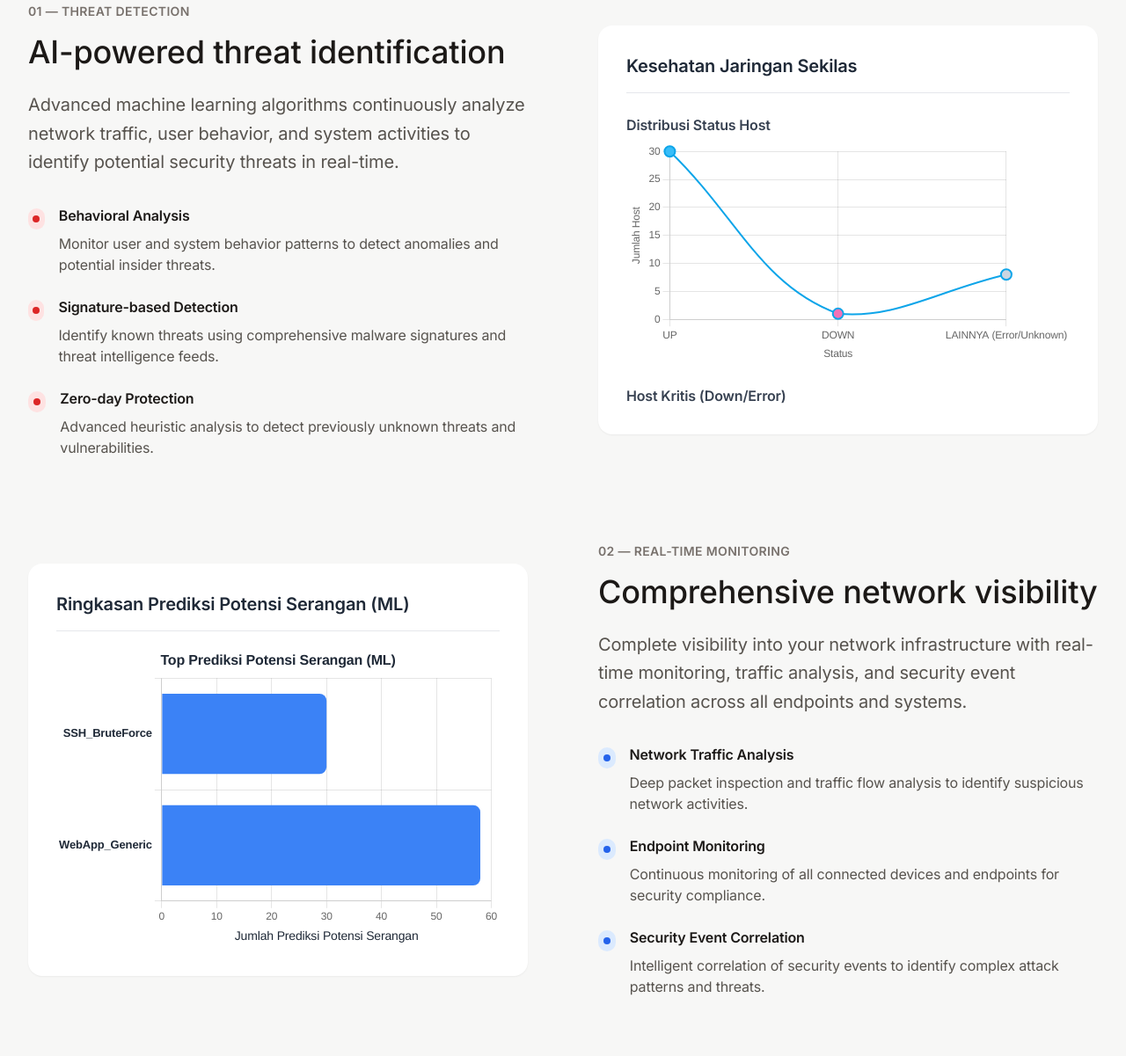
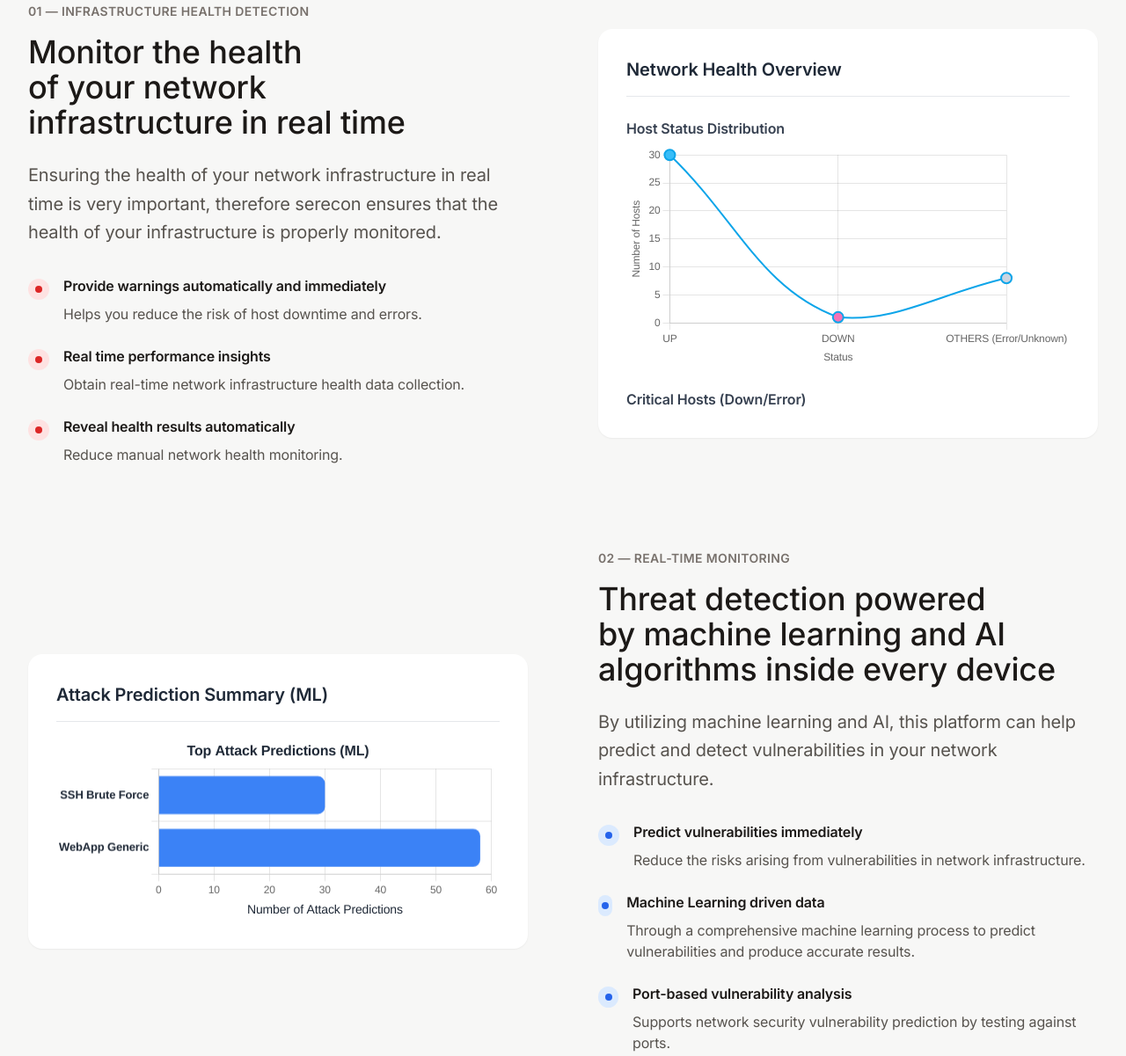
Before and after one commit to alegarsio/Joglo-Io, a website: page public/security.html in a window 1280 px wide. Shown: the part 1243-2444 px from the top of the page at 88% size. Drawn offline with nearby package versions, Linux system fonts and the light colour scheme.

Commit message:
update content

```diff
--- a/public/security.html
+++ b/public/security.html
@@ -38,7 +38,7 @@
                 </div>
                 <nav class="hidden md:flex items-center space-x-8">
                     <a href="/" class="text-stone-600 hover:text-stone-900 transition-colors text-sm font-medium">Home</a>
-                    <a href="/business" class="text-stone-900 font-medium text-sm">Business Solutions</a>
+                    <a href="/agency" class="text-stone-900 font-medium text-sm">Business Solutions</a>
                     <a href="security.html" class="text-stone-900 font-medium text-sm">Network Security Solutions</a>
                     <button class="bg-stone-900 text-white px-4 py-2 rounded-md text-sm font-medium hover:bg-stone-800 transition-colors">
                         Get Started
@@ -110,12 +110,12 @@
                 <div class="grid lg:grid-cols-2 gap-20 items-center">
                     <div>
                         <div class="mb-8">
-                            <span class="text-sm font-semibold text-stone-500 uppercase tracking-wide mb-4 block">01 — Threat Detection</span>
+                            <span class="text-sm font-semibold text-stone-500 uppercase tracking-wide mb-4 block">01 — Infrastructure Health Detection</span>
                             <h3 class="text-4xl font-medium text-stone-900 mb-6 text-balance">
-                                AI-powered threat identification
+                               Monitor the health of your network infrastructure in real time
                             </h3>
                             <p class="text-xl text-stone-600 leading-relaxed mb-8">
-                                Advanced machine learning algorithms continuously analyze network traffic, user behavior, and system activities to identify potential security threats in real-time.
+                               Ensuring the health of your network infrastructure in real time is very important, therefore serecon ensures that the health of your infrastructure is properly monitored.
                             </p>
                         </div>
 
@@ -125,8 +125,8 @@
                                     <div class="w-2 h-2 bg-red-600 rounded-full"></div>
                                 </div>
                                 <div>
-                                    <h4 class="font-semibold text-stone-900 mb-2">Behavioral Analysis</h4>
-                                    <p class="text-stone-600">Monitor user and system behavior patterns to detect anomalies and potential insider threats.</p>
+                                    <h4 class="font-semibold text-stone-900 mb-2">Provide warnings automatically and immediately</h4>
+                                    <p class="text-stone-600">Helps you reduce the risk of host downtime and errors.</p>
                                 </div>
                             </div>
 
@@ -135,8 +135,8 @@
                                     <div class="w-2 h-2 bg-red-600 rounded-full"></div>
                                 </div>
                                 <div>
-                                    <h4 class="font-semibold text-stone-900 mb-2">Signature-based Detection</h4>
-                                    <p class="text-stone-600">Identify known threats using comprehensive malware signatures and threat intelligence feeds.</p>
+                                    <h4 class="font-semibold text-stone-900 mb-2">Real time performance insights</h4>
+                                    <p class="text-stone-600">Obtain real-time network infrastructure health data collection.</p>
                                 </div>
                             </div>
 
@@ -145,8 +145,8 @@
                                     <div class="w-2 h-2 bg-red-600 rounded-full"></div>
                                 </div>
                                 <div>
-                                    <h4 class="font-semibold text-stone-900 mb-2">Zero-day Protection</h4>
-                                    <p class="text-stone-600">Advanced heuristic analysis to detect previously unknown threats and vulnerabilities.</p>
+                                    <h4 class="font-semibold text-stone-900 mb-2">Reveal health results automatically</h4>
+                                    <p class="text-stone-600">Reduce manual network health monitoring.</p>
                                 </div>
                             </div>
                         </div>
@@ -155,17 +155,17 @@
 <script src="https://cdn.jsdelivr.net/npm/chart.js"></script>
 
 <div class="bg-white rounded-2xl p-8 shadow-sm">
-  <h2 class="text-xl font-semibold text-gray-800 mb-4">Kesehatan Jaringan Sekilas</h2>
+<h2 class="text-xl font-semibold text-gray-800 mb-4">Network Health Overview</h2>
 <hr class="mb-6">
 
 <div class="mb-6">
-    <h3 class="text-md font-semibold text-gray-700 mb-2">Distribusi Status Host</h3>
+    <h3 class="text-md font-semibold text-gray-700 mb-2">Host Status Distribution</h3>
     <canvas id="statusChart" height="150"></canvas>
 </div>
 
 <div>
-    <h3 class="text-md font-semibold text-gray-700">Host Kritis (Down/Error)</h3>
-    <!-- Tambahkan bagian daftar host kritis jika diperlukan -->
+    <h3 class="text-md font-semibold text-gray-700">Critical Hosts (Down/Error)</h3>
+    <!-- Add critical host list section if needed -->
 </div>
 </div>
 
@@ -174,10 +174,10 @@
 new Chart(ctx, {
     type: 'line',
     data: {
-      labels: ['UP', 'DOWN', 'LAINNYA (Error/Unknown)'],
+        labels: ['UP', 'DOWN', 'OTHERS (Error/Unknown)'],
         datasets: [{
-        label: 'Jumlah Host',
-        data: [30, 1, 8], // Ganti dengan data kamu
+            label: 'Number of Hosts',
+            data: [30, 1, 8], // Change with your data
             backgroundColor: ['#38bdf8', '#f472b6', '#cbd5e1'],
             borderColor: '#0ea5e9',
             borderWidth: 2,
@@ -195,7 +195,7 @@
                 beginAtZero: true,
                 title: {
                     display: true,
-            text: 'Jumlah Host',
+                    text: 'Number of Hosts',
                 }
             },
             x: {
@@ -222,11 +222,10 @@
                         <div class="mb-8">
                             <span class="text-sm font-semibold text-stone-500 uppercase tracking-wide mb-4 block">02 — Real-time Monitoring</span>
                             <h3 class="text-4xl font-medium text-stone-900 mb-6 text-balance">
-                                Comprehensive network visibility
+                              Threat detection powered by machine learning and AI algorithms inside every device
                             </h3>
                             <p class="text-xl text-stone-600 leading-relaxed mb-8">
-                                Complete visibility into your network infrastructure with real-time monitoring, traffic analysis, and security event correlation across all endpoints and systems.
-                            </p>
+                               By utilizing machine learning and AI, this platform can help predict and detect vulnerabilities in your network infrastructure.
                         </div>
 
                         <div class="space-y-6">
@@ -235,8 +234,8 @@
                                     <div class="w-2 h-2 bg-blue-600 rounded-full"></div>
                                 </div>
                                 <div>
-                                    <h4 class="font-semibold text-stone-900 mb-2">Network Traffic Analysis</h4>
-                                    <p class="text-stone-600">Deep packet inspection and traffic flow analysis to identify suspicious network activities.</p>
+                                    <h4 class="font-semibold text-stone-900 mb-2">Predict vulnerabilities immediately</h4>
+                                    <p class="text-stone-600">Reduce the risks arising from vulnerabilities in network infrastructure.</p>
                                 </div>
                             </div>
 
@@ -245,8 +244,8 @@
                                     <div class="w-2 h-2 bg-blue-600 rounded-full"></div>
                                 </div>
                                 <div>
-                                    <h4 class="font-semibold text-stone-900 mb-2">Endpoint Monitoring</h4>
-                                    <p class="text-stone-600">Continuous monitoring of all connected devices and endpoints for security compliance.</p>
+                                    <h4 class="font-semibold text-stone-900 mb-2">Machine Learning driven data</h4>
+                                    <p class="text-stone-600">Through a comprehensive machine learning process to predict vulnerabilities and produce accurate results.</p>
                                 </div>
                             </div>
 
@@ -255,8 +254,8 @@
                                     <div class="w-2 h-2 bg-blue-600 rounded-full"></div>
                                 </div>
                                 <div>
-                                    <h4 class="font-semibold text-stone-900 mb-2">Security Event Correlation</h4>
-                                    <p class="text-stone-600">Intelligent correlation of security events to identify complex attack patterns and threats.</p>
+                                    <h4 class="font-semibold text-stone-900 mb-2">Port-based vulnerability analysis</h4>
+                                    <p class="text-stone-600">Supports network security vulnerability prediction by testing against ports.</p>
                                 </div>
                             </div>
                         </div>
@@ -265,10 +264,10 @@
 <script src="https://cdn.jsdelivr.net/npm/chart.js"></script>
 
 <div class="bg-white rounded-2xl p-8 shadow-sm">
-  <h2 class="text-xl font-semibold text-gray-800 mb-4">Ringkasan Prediksi Potensi Serangan (ML)</h2>
+    <h2 class="text-xl font-semibold text-gray-800 mb-4">Attack Prediction Summary (ML)</h2>
     <hr class="mb-6">
 
-  <canvas id="attackPredictionChart" height="200"></canvas>
+    <canvas id="attackPredictionChart" height="120"></canvas>
 </div>
 
 <script>
@@ -276,16 +275,16 @@
     new Chart(ct, {
         type: 'bar',
         data: {
-      labels: ['SSH_BruteForce', 'WebApp_Generic'],
+            labels: ['SSH Brute Force', 'WebApp Generic'],
             datasets: [{
-        label: 'Jumlah Prediksi Potensi Serangan',
-        data: [30, 58], // Ganti angka sesuai data kamu
+                label: 'Number of Attack Predictions',
+                data: [30, 58], // Change numbers as needed
                 backgroundColor: '#3b82f6',
                 borderRadius: 8
             }]
         },
         options: {
-      indexAxis: 'y', // Untuk horizontal bar
+            indexAxis: 'y', // Horizontal bar
             responsive: true,
             plugins: {
                 legend: {
@@ -293,7 +292,7 @@
                 },
                 title: {
                     display: true,
-          text: 'Top Prediksi Potensi Serangan (ML)',
+                    text: 'Top Attack Predictions (ML)',
                     font: {
                         size: 16,
                         weight: 'bold'
@@ -308,7 +307,7 @@
                 x: {
                     title: {
                         display: true,
-            text: 'Jumlah Prediksi Potensi Serangan',
+                        text: 'Number of Attack Predictions',
                         color: '#1f2937',
                         font: {
                             size: 14
@@ -328,6 +327,7 @@
             }
         }
     });
+</script>
 </script>
 
                 </div>
```
Also changed, not shown: public/index.html (+14 -5 lines), public/solution.html (+2 -2 lines). Lines whose indentation alone changed are shown as unchanged.
